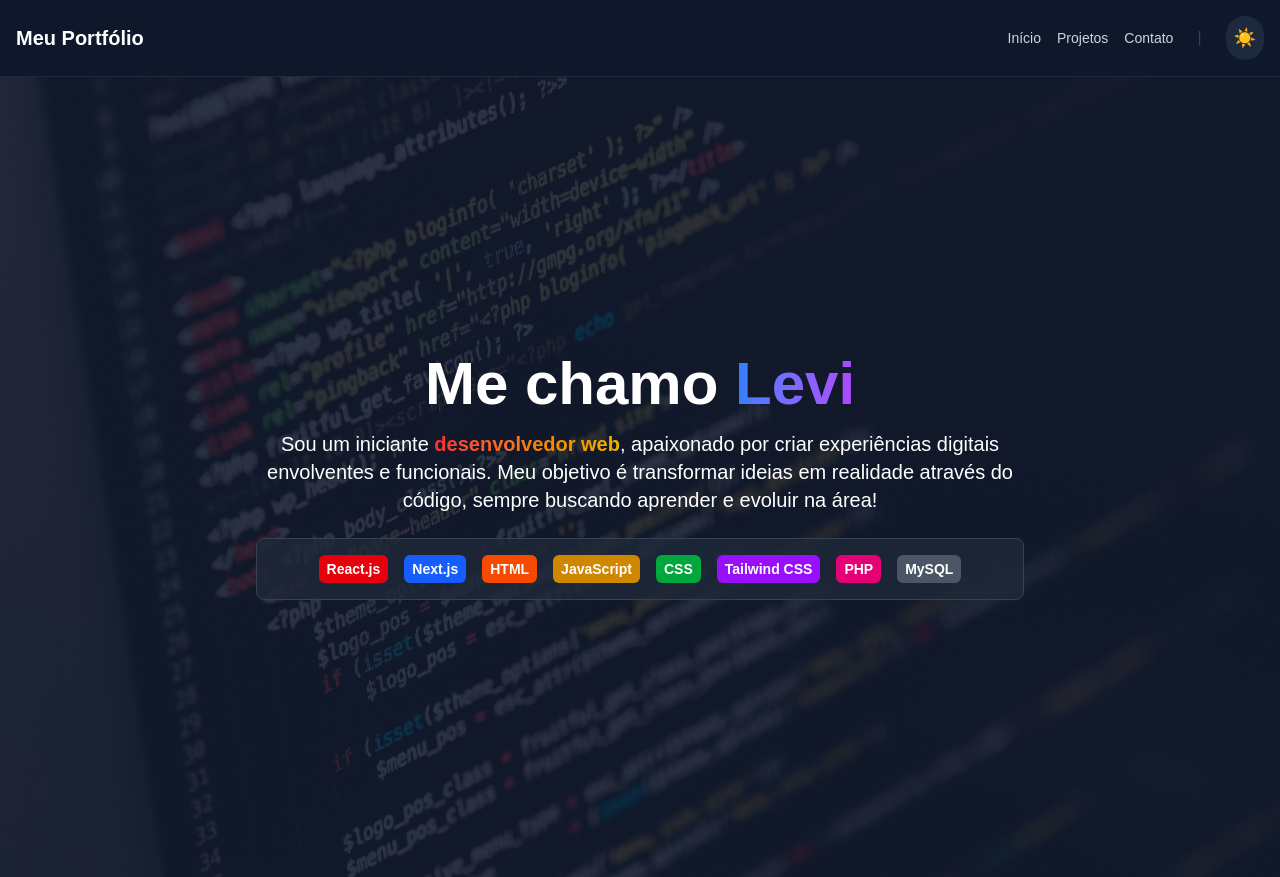
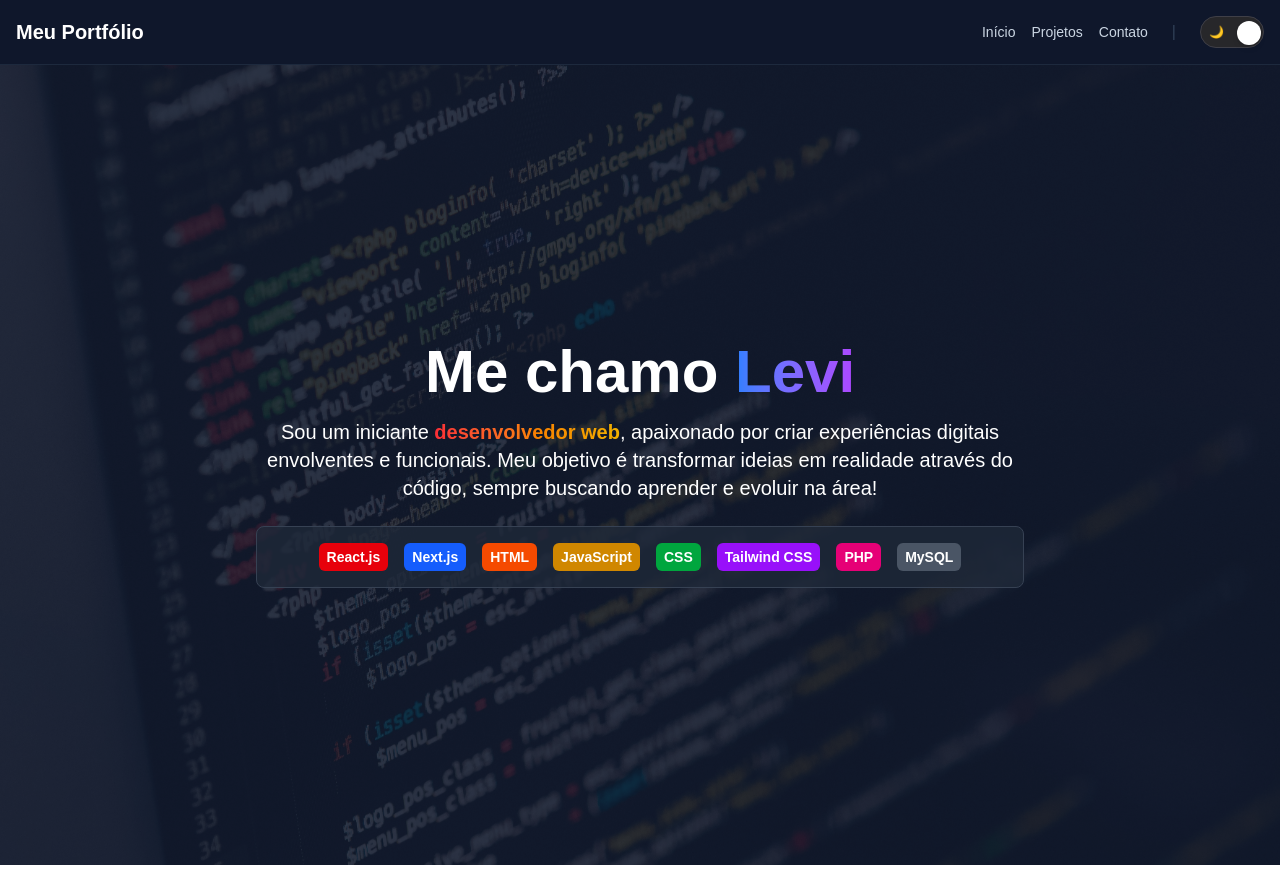
Before and after one commit to LevizBlessedpo/portifolio-nextjs, a Next.js app: page / in a window 1280 px wide. Built offline with nearby package versions, Linux system fonts and the light colour scheme.

Commit message:
Adiciona um botão estilizado de alternância do tema da página

```diff
--- a/src/app/components/Navbar.jsx
+++ b/src/app/components/Navbar.jsx
@@ -19,12 +19,19 @@ export default function Navbar({ darkMode, toggleTheme }) {
 
         <button
           onClick={toggleTheme}
-          className={`p-2 rounded-full text-lg transition-transform hover:scale-110 ${
-            darkMode ? 'bg-slate-800 text-yellow-400' : 'bg-slate-200 text-slate-800'
-          }`}
-          title="Alternar Tema"
+          aria-label="Alternar tema"
+          className={`relative w-16 h-8 rounded-full p-1 transition-colors duration-300 flex items-center justify-between cursor-pointer
+      ${
+          darkMode ? 'bg-zinc-800 border border-zinc-700' : 'bg-zinc-300 border border-zinc-400'
+      }`}
         >
-          {darkMode ? '☀️' : '🌙'}
+          <span className="text-xs ml-1 select-none">🌙</span>
+          <span className="text-xs mr-1 select-none">☀️</span>
+          <div
+            className={`absolute top-1 left-1 w-6 h-6 rounded-full bg-white shadow-md transition-transform duration-300 ease-in-out ${
+              darkMode ? 'translate-x-8' : 'translate-x-0'
+            }`}
+          />
         </button>
       </div>
     </nav>
```
